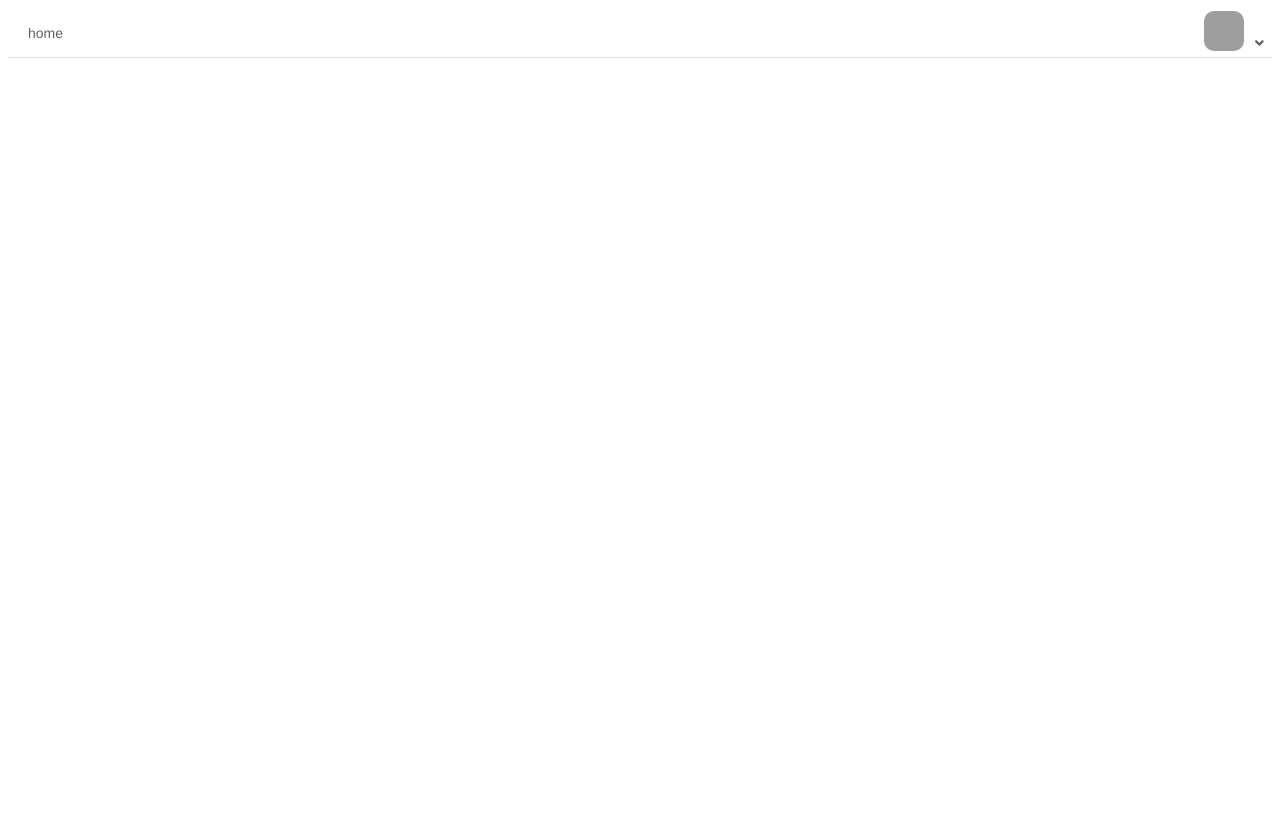
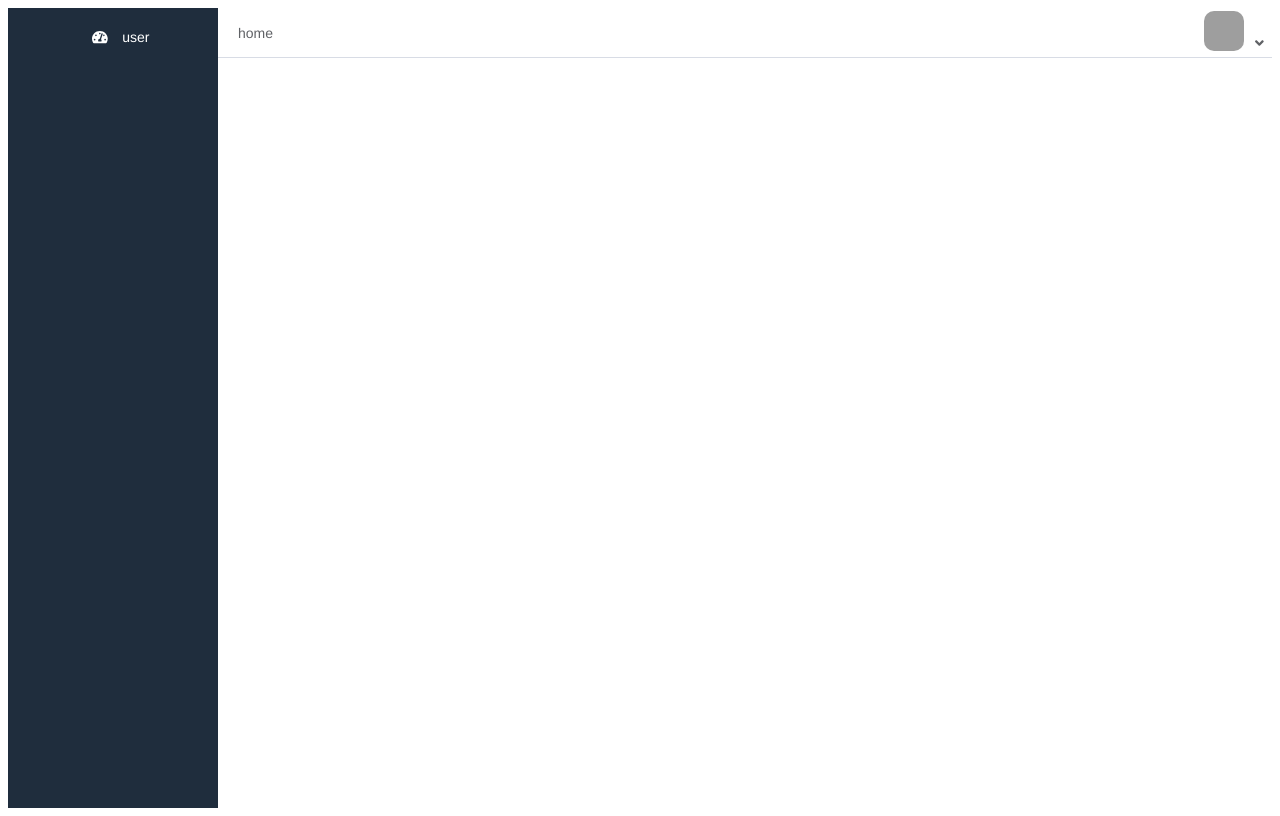
Before and after one commit to parkingsmart/parkingsmart-admin, a Vue app: page /#/ in a window 1280 px wide. Built offline with nearby package versions, Linux system fonts and the light colour scheme; grey boxes are pictures that could not be loaded.

Commit message:
[feat] add sidebar at the home page

```diff
--- /dev/null
+++ b/src/components/Sidebar.vue
@@ -0,0 +1,50 @@
+<template>
+  <el-menu
+    router
+    :default-active="$route.path"
+    text-color="#fff"
+    background-color="#1F2D3D"
+    active-text-color="#ffd04b"
+  >
+    <div v-for="(router, idx) in routers" :key="idx">
+      <el-submenu v-if="router.type === 'group'" :index="idx + ''">
+        <template slot="title">
+          <span>{{router.title}}</span>
+        </template>
+        <el-menu-item
+          v-for="item in router.items"
+          :key="item.path"
+          class="menu-item"
+          :index="item.path"
+          :route="{path: item.path}"
+        >
+          <font-awesome-icon :icon="item.navIcon" />
+          <span slot="title">{{item.id}}</span>
+        </el-menu-item>
+      </el-submenu>
+
+      <el-menu-item v-else class="menu-item" :index="router.path" :route="{path: router.path}">
+        <font-awesome-icon :icon="router.navIcon" />
+        <span slot="title">{{router.id}}</span>
+      </el-menu-item>
+    </div>
+  </el-menu>
+</template>
+
+<script>
+export default {
+  data() {
+    return {
+      routers: [
+        { id: "user", navIcon: "tachometer-alt", path: "/user" }
+      ]
+    };
+  }
+};
+</script>
+
+<style lang="scss" scoped>
+.menu-item svg {
+  padding: 0 15px;
+}
+</style>
--- a/src/views/Home.vue
+++ b/src/views/Home.vue
@@ -1,16 +1,38 @@
 <template>
-  <div class="home">
-    <Header />
+  <div class="main-container">
+    <sidebar class="side-bar"/>
+    <div class="main-view">
+      <Header />
+    </div>
   </div>
 </template>
 
 <script>
 import Header from '@/components/Header';
+import Sidebar from '@/components/Sidebar';
 
 export default {
   name: 'home',
   components: {
-    Header
+    Header,
+    Sidebar
   }
 };
 </script>
+
+<style lang="scss" scoped>
+.main-container {
+  display: flex;
+  min-height: 100vh;
+}
+.side-bar {
+  border: none;
+  min-width: 210px;
+  max-width: 210px;
+}
+.main-view {
+  min-height: 100%;
+  width: calc(100% - 210px);
+  transition: margin-left .28s;
+}
+</style>
```
